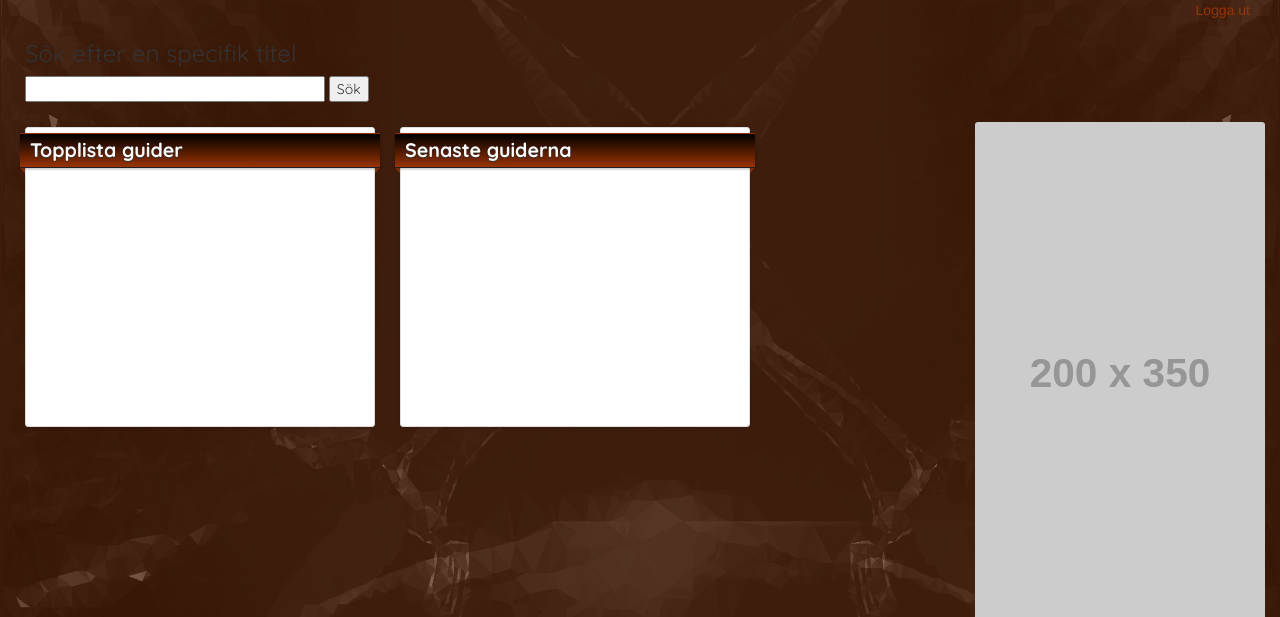
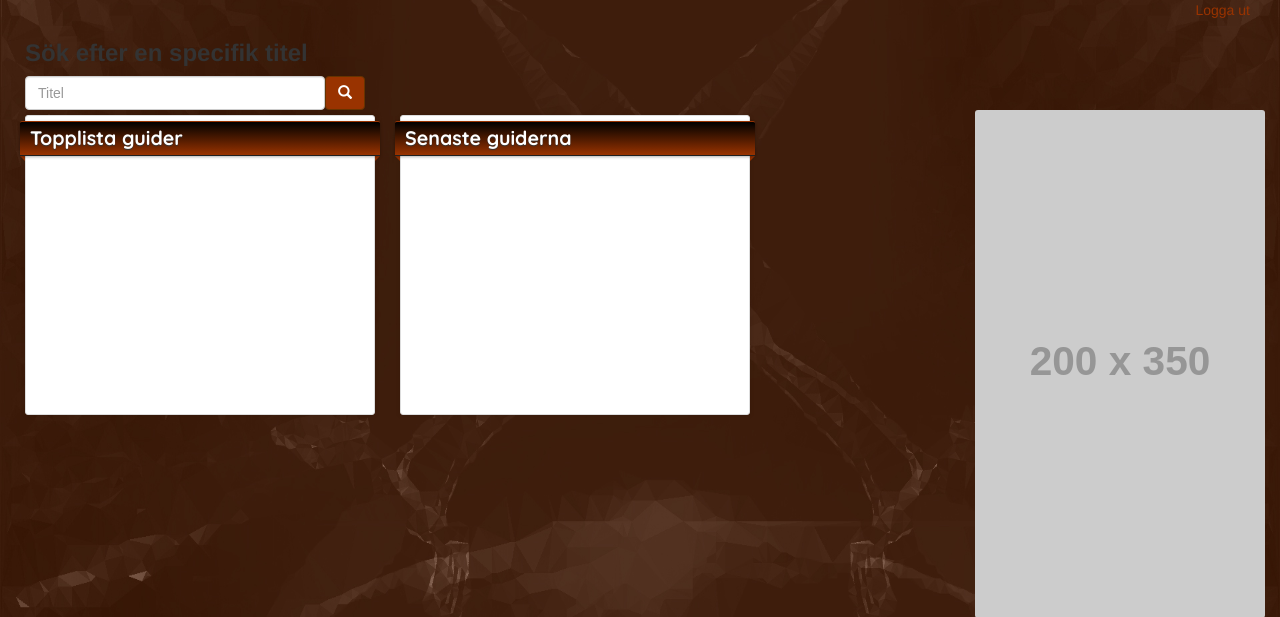
Before and after one commit to Robjen12/GamersKeep, a PHP site: page /choosegenre.php in a window 1280 px wide. Shown: the part 80-697 px from the top of the page. Run offline with PHP 8.4, Linux system fonts and the light colour scheme; the visitor is signed in with stand-in values (Sample User, id 1); grey boxes labelled with a size stand in for pictures from a placeholder-image service; data that the repository does not hold is empty; some libraries are stand-ins or nearby versions; some web fonts are replaced.

Commit message:
choosegenre

```diff
--- a/choosegenre.php
+++ b/choosegenre.php
@@ -182,11 +182,18 @@ $content = <<<END
 
 
 				<div class="row margin-top-100">
+
+					<form class="form-inline margin-left-25px">
+					<div class="form-group">
 					<form action="search.php" method="get" id="searchgenrer">
-					<h3>Sök efter en specifik titel</h3>
-						<input type="text" id="searchgenre" name="searchgenre">
-						<input type="submit" value="Sök"><br><br>
+					<h3 class="text-bold">Sök efter en specifik titel</h3>
+						<input type="text" class="form-control droid" id="searchgenre" name="searchgenre" placeholder="Titel">
+						<button type="submit" class="btn btn-danger text-bold login-text quicksand text-white pull-right" value="Sök">
+						<span class="glyphicon glyphicon-search" aria-hidden="true"></span>
+						</button>
+						<br>
 					</form>
+					</div><!-- form group -->
 
 					<div class="col-md-4 col-sm-4 panel panel-default">
 
```
